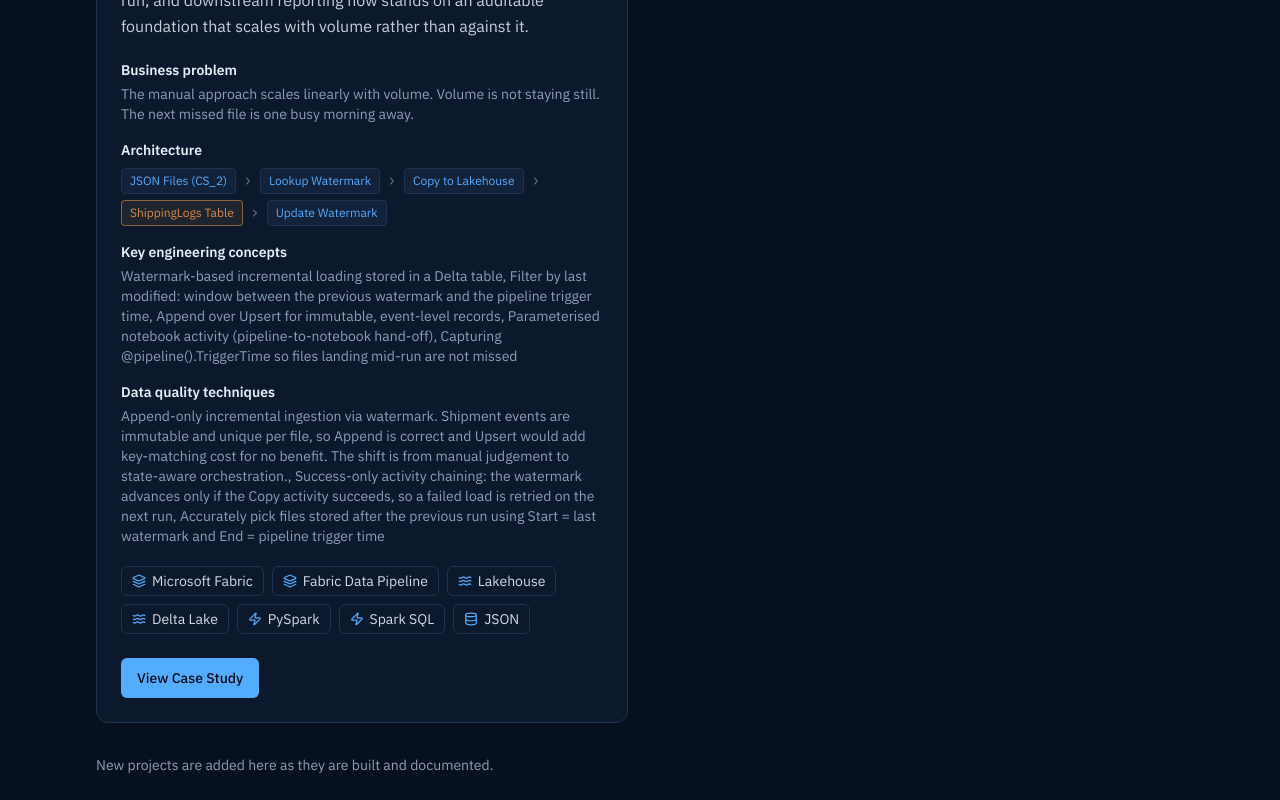
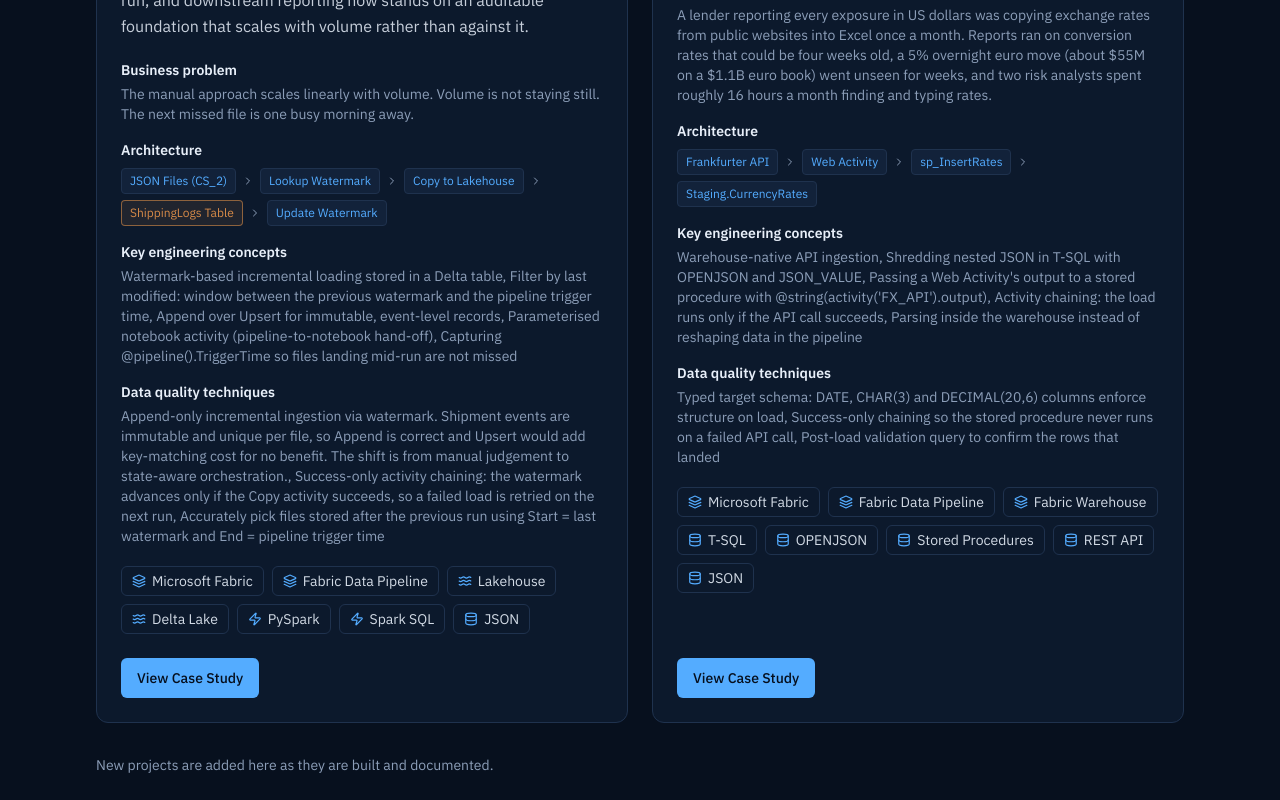
Before and after one commit to Umeshcoder3003/UmeshPortfolio, a Next.js app in the folder umesh-sahu-portfolio/portfolio/: page / in a window 1280 px wide. Shown: the part 4580-5380 px from the top of the page. Built offline with nearby package versions, Linux system fonts and the light colour scheme.

Commit message:
Update projects.ts

```diff
--- a/umesh-sahu-portfolio/portfolio/src/data/projects.ts
+++ b/umesh-sahu-portfolio/portfolio/src/data/projects.ts
@@ -379,6 +379,125 @@
     ],
     // github: "your-username/your-repo",
   },
+    {
+    slug: "crestview-finance-fx-rates-warehouse-ingestion",
+    title: "Crestview Finance: Daily FX Rates from a Public API into the Fabric Warehouse",
+    status: "in-progress",
+    featured: true,
+    summary:
+      "A warehouse-native API ingestion in Microsoft Fabric. A pipeline Web Activity calls the Frankfurter API for daily ECB exchange rates, passes the JSON response to a stored procedure, and T-SQL OPENJSON shreds the nested payload into one clean row per currency in a warehouse table.",
+    businessProblem:
+      "A lender reporting every exposure in US dollars was copying exchange rates from public websites into Excel once a month. Reports ran on conversion rates that could be four weeks old, a 5% overnight euro move (about $55M on a $1.1B euro book) went unseen for weeks, and two risk analysts spent roughly 16 hours a month finding and typing rates.",
+    objective:
+      "Replace the manual monthly copy with an automated daily feed: one table in the Fabric warehouse that every team reads, loaded by a pipeline with no manual rate entry and parsed in T-SQL inside the warehouse.",
+    dataset: {
+      source:
+        "Frankfurter API (https://api.frankfurter.dev/v1/), which publishes European Central Bank reference rates. Request used: latest?base=USD&symbols=EUR,JPY,GBP,AUD.",
+      structure:
+        "One nested JSON payload per day (date, base currency and a rates object holding one value per currency), shredded into one row per currency in Staging.CurrencyRates.",
+      fields: ["RateDate", "BaseCurrency", "TargetCurrency", "RATEVALUE"],
+    },
+    technologies: [
+      "Microsoft Fabric",
+      "Fabric Data Pipeline",
+      "Fabric Warehouse",
+      "T-SQL",
+      "OPENJSON",
+      "Stored Procedures",
+      "REST API",
+      "JSON",
+    ],
+    architecture: [
+      { label: "Frankfurter API", icon: "api", detail: "ECB daily rates" },
+      { label: "Web Activity", icon: "ingestion", detail: "FX_API (GET)" },
+      { label: "sp_InsertRates", icon: "transform", detail: "OPENJSON shredding" },
+      { label: "Staging.CurrencyRates", icon: "warehouse", detail: "One row per currency" },
+    ],
+    concepts: [
+      "Warehouse-native API ingestion",
+      "Shredding nested JSON in T-SQL with OPENJSON and JSON_VALUE",
+      "Passing a Web Activity's output to a stored procedure with @string(activity('FX_API').output)",
+      "Activity chaining: the load runs only if the API call succeeds",
+      "Parsing inside the warehouse instead of reshaping data in the pipeline",
+    ],
+    dataQualityTechniques: [
+      "Typed target schema: DATE, CHAR(3) and DECIMAL(20,6) columns enforce structure on load",
+      "Success-only chaining so the stored procedure never runs on a failed API call",
+      "Post-load validation query to confirm the rows that landed",
+    ],
+    implementation: [
+      "Created the Staging schema and the Staging.CurrencyRates table in the warehouse (RateDate DATE, BaseCurrency CHAR(3), TargetCurrency CHAR(3), RATEVALUE DECIMAL(20,6)).",
+      "Wrote the stored procedure Staging.sp_InsertRates, which takes the whole API response as one NVARCHAR(MAX) parameter (@SampleData).",
+      "Inside the procedure, read the date and base currency with JSON_VALUE and expanded the rates object with OPENJSON, so each currency key and value becomes its own row.",
+      "Built the pipeline Currency_FX_Umesh with a Web activity (FX_API) that calls the Frankfurter API with GET on a Web connection, requesting latest rates against USD.",
+      "Added a Stored procedure activity chained on success of the Web activity, calling [Staging].[sp_InsertRates] with SampleData set to @string(activity('FX_API').output).",
+      "Ran the pipeline, confirmed both activities succeeded, and queried the table to check the loaded rows.",
+    ],
+    screenshots: [
+      {
+        src: "/projects/crestview-fx/1.png",
+        alt: "Warehouse SQL editor showing the sp_InsertRates stored procedure that parses JSON with JSON_VALUE and OPENJSON",
+        caption: "Stored procedure: Staging.sp_InsertRates receives the payload as one string and shreds it with JSON_VALUE and OPENJSON",
+      },
+      {
+        src: "/projects/crestview-fx/2.png",
+        alt: "Web activity FX_API settings with a GET request to a relative URL requesting latest rates against USD",
+        caption: "Web activity: FX_API calls the Frankfurter API with GET, requesting the latest rates against USD",
+      },
+      {
+        src: "/projects/crestview-fx/3.png",
+        alt: "Stored procedure activity settings calling Staging.sp_InsertRates with SampleData set to a string of the FX_API output",
+        caption: "Stored procedure activity: passes the Web activity's response in as SampleData using @string(activity('FX_API').output)",
+      },
+      {
+        src: "/projects/crestview-fx/4.png",
+        alt: "Pipeline run output showing FX_API and Stored procedure1 both succeeded",
+        caption: "Successful run: FX_API (12s) then Stored procedure1 (8s) completed in sequence",
+      },
+      {
+        src: "/projects/crestview-fx/5.png",
+        alt: "SQL query selecting from Staging.CurrencyRates returning four rows of USD exchange rates for 2026-10-16",
+        caption: "Validation: SELECT from Staging.CurrencyRates returns 4 rows for 2026-10-16, one rate per target currency",
+      },
+    ],
+    transformations: [
+      {
+        title: "Shred the nested JSON payload into rows",
+        description:
+          "The API returns one nested document per day. JSON_VALUE pulls the single date and base currency, and OPENJSON expands the rates object so every currency key and rate value becomes its own row in the target table.",
+        language: "sql",
+        code: `CREATE PROC Staging.sp_InsertRates
+  @SampleData NVARCHAR(MAX)
+AS
+BEGIN
+  INSERT INTO Staging.CurrencyRates
+    (RateDate, BaseCurrency, TargetCurrency, RATEVALUE)
+  SELECT
+    CAST(JSON_VALUE(@SampleData, '$.date') AS DATE) AS RateDate,
+    JSON_VALUE(@SampleData, '$.base')               AS BaseCurrency,
+    x.[key]                                         AS TargetCurrency,
+    x.[value]                                       AS RateValue
+  FROM OPENJSON(@SampleData, '$.rates') AS x;
+END`,
+      },
+    ],
+    dataQuality: {
+      schemaValidation:
+        "Target columns are typed (DATE, CHAR(3), DECIMAL(20,6)), so the date and rate values are cast to the correct types when loaded.",
+      dataValidation:
+        "After the run, a SELECT on Staging.CurrencyRates returned 4 rows for 2026-10-16.",
+    },
+    learnings: [
+      "Parsing a nested API payload inside a relational warehouse with OPENJSON",
+      "Handing a Web Activity's run-time output to a stored procedure as a single string parameter",
+      "Keeping raw-to-rows parsing in one place (the stored procedure) rather than in the pipeline",
+    ],
+    results: [
+      "Daily feed pipeline ran end to end: FX_API Web activity (12s), then sp_InsertRates (8s).",
+      "Staging.CurrencyRates returned 4 rows for 2026-10-16 (AUD 1.437000, EUR 0.888650 and GBP 0.749890 visible in the result grid).",
+    ],
+    // github: "https://github.com/your-username/your-repo",
+  },
 ];
 
 export const getProject = (slug: string) => projects.find((p) => p.slug === slug);
```
